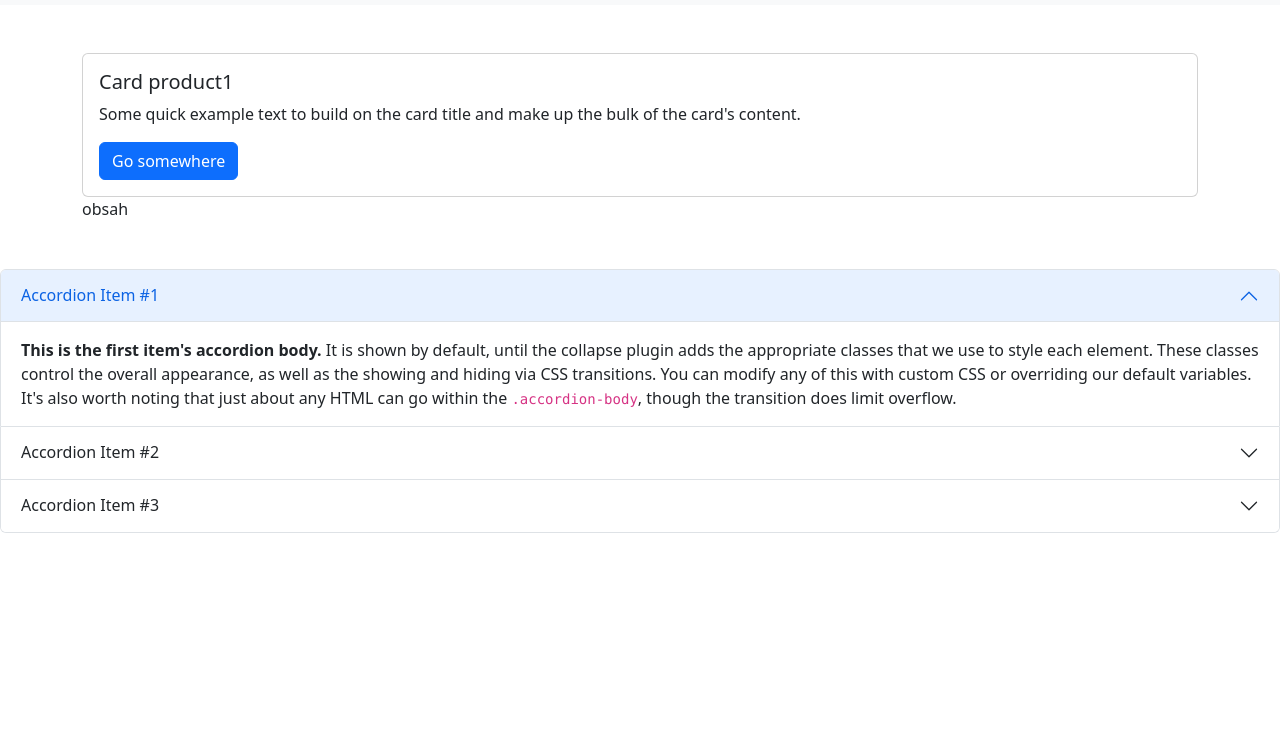
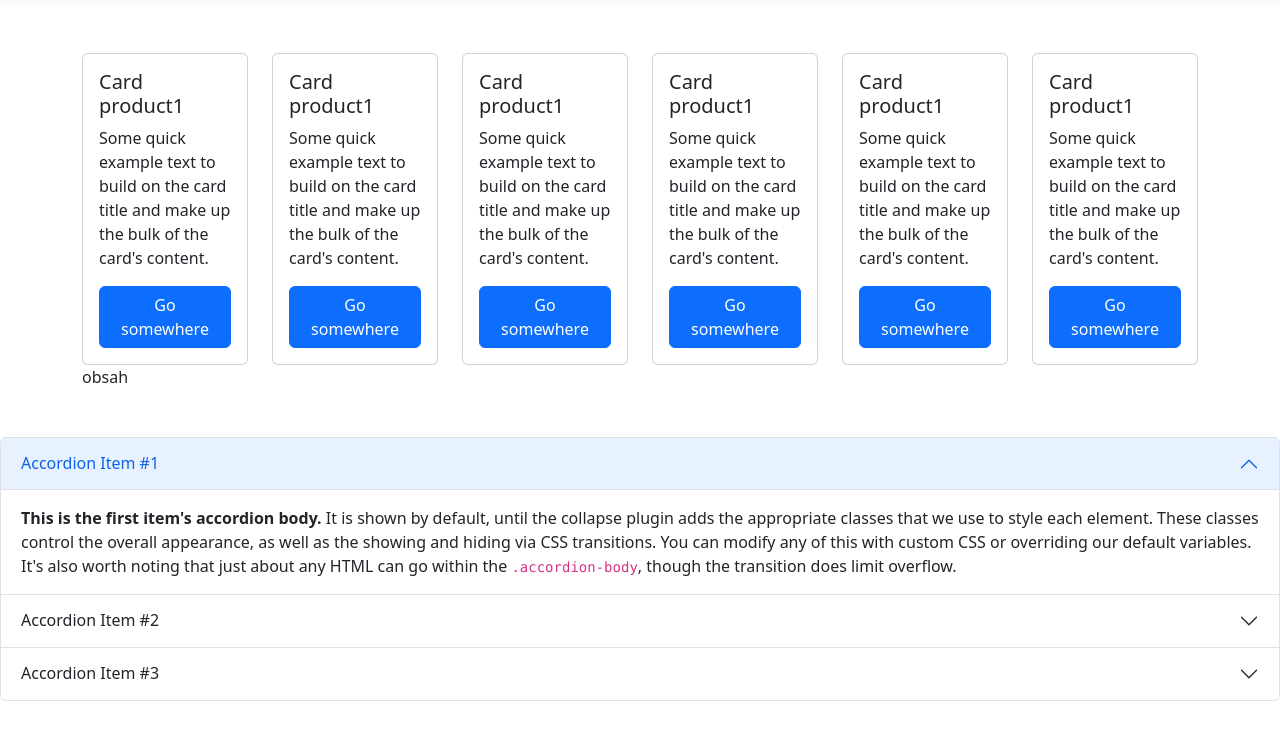
Before and after one commit to Niicina/AK4TW_bootstrap, a website: page index.html in a window 1280 px wide. Shown: the part 51-790 px from the top of the page. Drawn offline with nearby package versions, Linux system fonts and the light colour scheme.

Commit message:
6x card bez stylu bez stylu se to bude přizpůsobovat

```diff
--- a/index.html
+++ b/index.html
@@ -75,6 +75,76 @@
     </nav>
     <div class="container my-5">
       <div class="row">
+        <div class="col">
+          <div class="card">
+            <!-- zakomentováno v html: obrázek nebude :D <img src="..." class="card-img-top" alt="..." /> -->
+            <div class="card-body">
+              <h5 class="card-title">Card product1</h5>
+              <p class="card-text">
+                Some quick example text to build on the card title and make up
+                the bulk of the card's content.
+              </p>
+              <a href="#" class="btn btn-primary">Go somewhere</a>
+            </div>
+          </div>
+        </div>
+
+        <div class="col">
+          <div class="card">
+            <!-- zakomentováno v html: obrázek nebude :D <img src="..." class="card-img-top" alt="..." /> -->
+            <div class="card-body">
+              <h5 class="card-title">Card product1</h5>
+              <p class="card-text">
+                Some quick example text to build on the card title and make up
+                the bulk of the card's content.
+              </p>
+              <a href="#" class="btn btn-primary">Go somewhere</a>
+            </div>
+          </div>
+        </div>
+
+        <div class="col">
+          <div class="card">
+            <!-- zakomentováno v html: obrázek nebude :D <img src="..." class="card-img-top" alt="..." /> -->
+            <div class="card-body">
+              <h5 class="card-title">Card product1</h5>
+              <p class="card-text">
+                Some quick example text to build on the card title and make up
+                the bulk of the card's content.
+              </p>
+              <a href="#" class="btn btn-primary">Go somewhere</a>
+            </div>
+          </div>
+        </div>
+
+        <div class="col">
+          <div class="card">
+            <!-- zakomentováno v html: obrázek nebude :D <img src="..." class="card-img-top" alt="..." /> -->
+            <div class="card-body">
+              <h5 class="card-title">Card product1</h5>
+              <p class="card-text">
+                Some quick example text to build on the card title and make up
+                the bulk of the card's content.
+              </p>
+              <a href="#" class="btn btn-primary">Go somewhere</a>
+            </div>
+          </div>
+        </div>
+
+        <div class="col">
+          <div class="card">
+            <!-- zakomentováno v html: obrázek nebude :D <img src="..." class="card-img-top" alt="..." /> -->
+            <div class="card-body">
+              <h5 class="card-title">Card product1</h5>
+              <p class="card-text">
+                Some quick example text to build on the card title and make up
+                the bulk of the card's content.
+              </p>
+              <a href="#" class="btn btn-primary">Go somewhere</a>
+            </div>
+          </div>
+        </div>
+
         <div class="col">
           <div class="card">
             <!-- zakomentováno v html: obrázek nebude :D <img src="..." class="card-img-top" alt="..." /> -->
```
